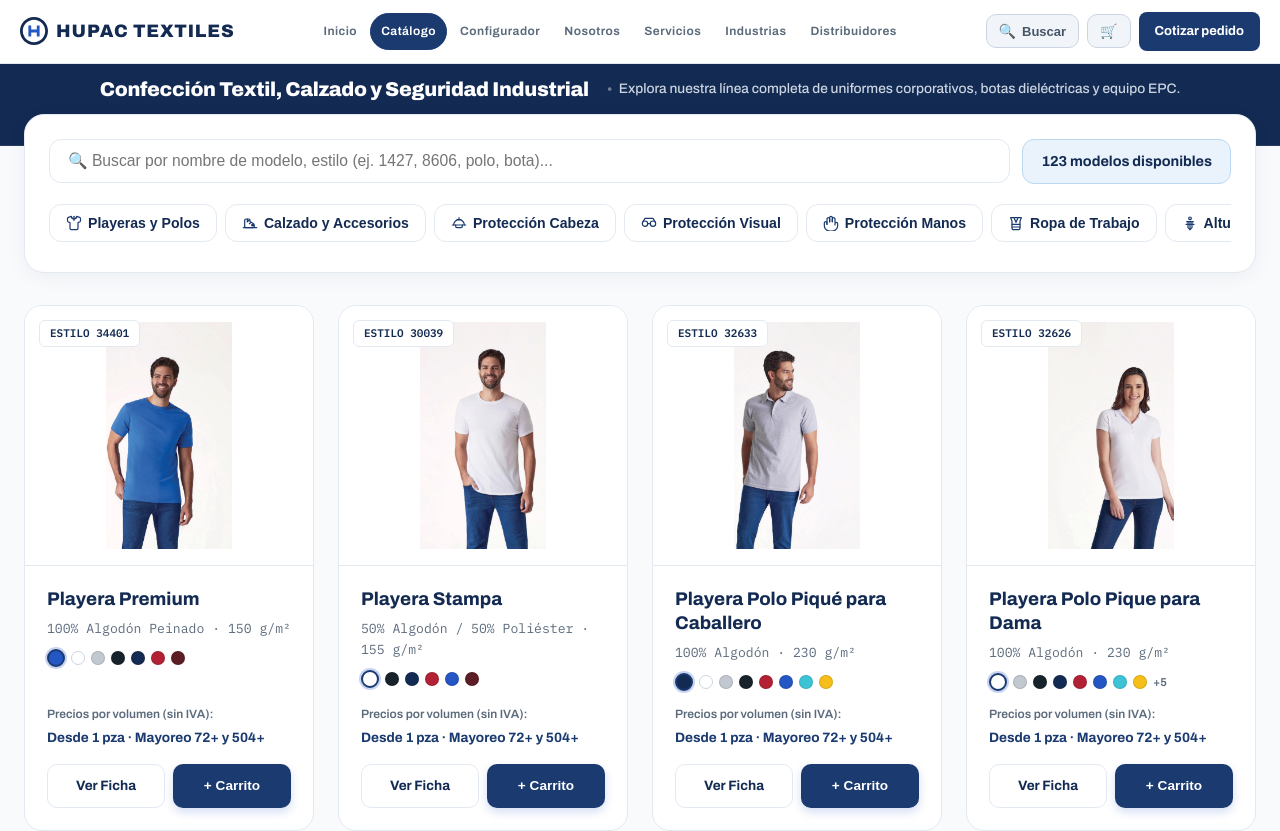
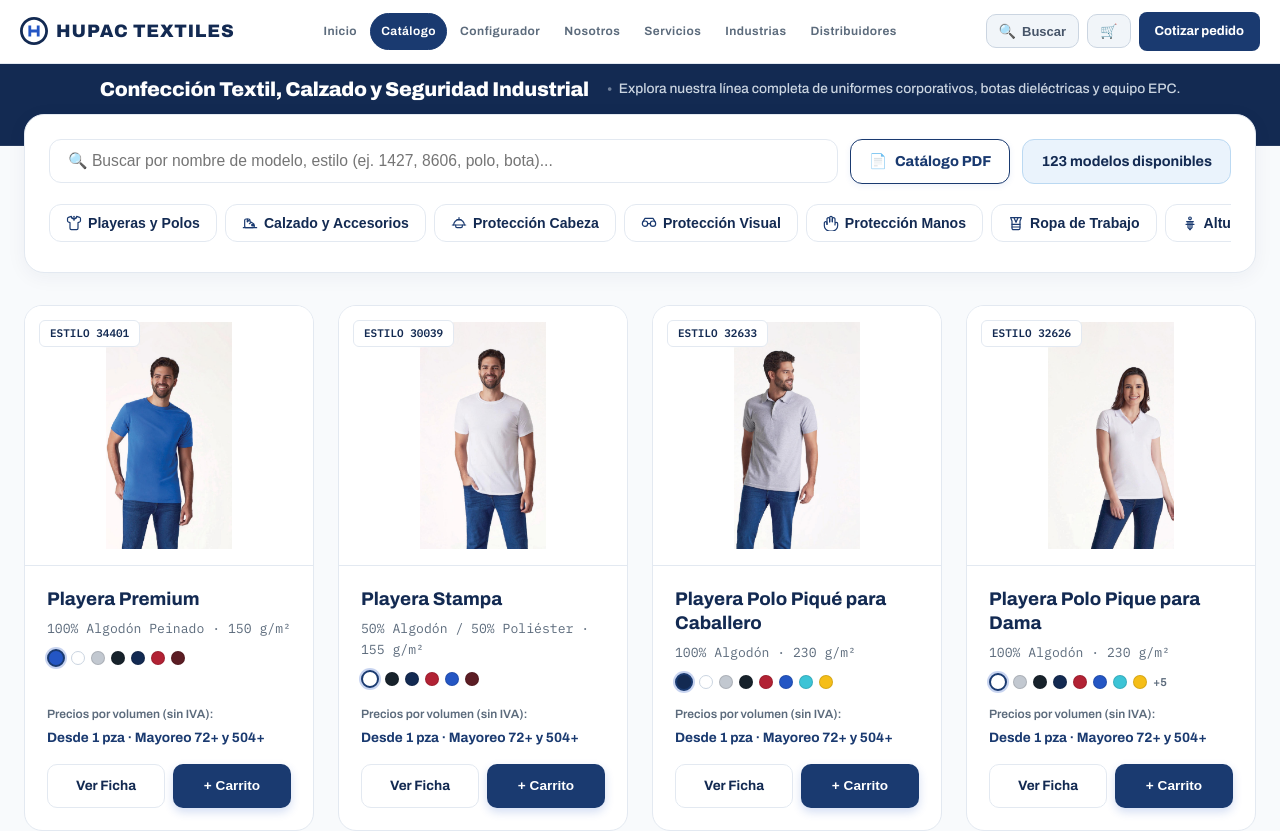
Before and after one commit to danieltrejomx/hupac-textiles-web, a Next.js app: page /catalogo in a window 1280 px wide. Shown: the top 831 px of the page. Built offline with nearby package versions, Linux system fonts and the light colour scheme.

Commit message:
feat(catalogo): agregar boton para descarga de 'Catálogo PDF' junto a la barra de busqueda

```diff
--- a/app/catalogo/page.tsx
+++ b/app/catalogo/page.tsx
@@ -352,6 +352,33 @@ export default function CatalogoPage() {
                 )}
               </div>
 
+              {/* Botón Catálogo PDF */}
+              <a
+                href="/catalogo-hupac.pdf"
+                target="_blank"
+                rel="noopener noreferrer"
+                download="Catalogo_HUPAC_Textiles.pdf"
+                style={{
+                  display: 'inline-flex',
+                  alignItems: 'center',
+                  gap: '8px',
+                  backgroundColor: '#ffffff',
+                  color: 'var(--rey)',
+                  border: '1.5px solid var(--rey)',
+                  borderRadius: '12px',
+                  padding: '10px 18px',
+                  fontSize: '0.9rem',
+                  fontWeight: 750,
+                  textDecoration: 'none',
+                  whiteSpace: 'nowrap',
+                  boxShadow: '0 2px 6px rgba(36,86,196,0.08)',
+                  transition: 'all 0.15s ease'
+                }}
+                title="Descargar Catálogo Completo HUPAC en formato PDF"
+              >
+                <span>📄</span> Catálogo PDF
+              </a>
+
               <div style={{
                 backgroundColor: 'var(--cielo)',
                 color: 'var(--marino)',
```
